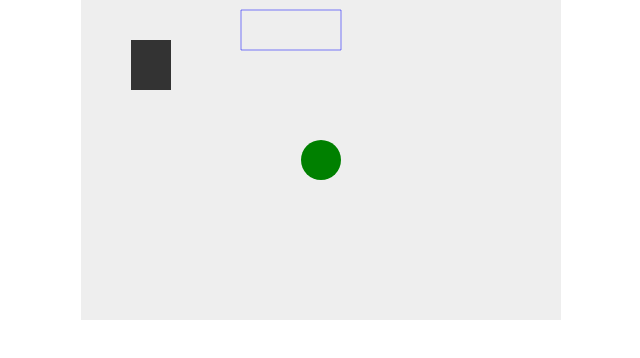
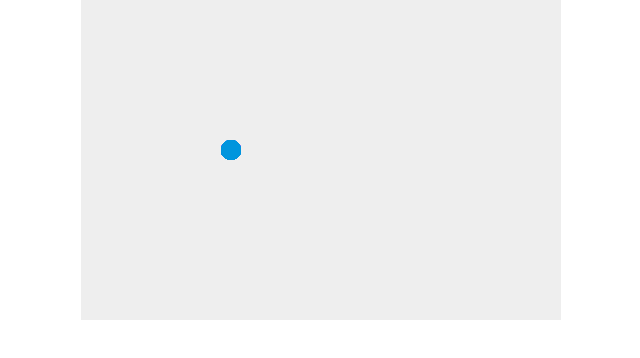
Before and after one commit to Doppon/BreakoutGame, a plain HTML site: page index.html in a window 1280 px wide. Shown: the whole page, without its empty margins (319-959 px from the left). Drawn offline with Linux system fonts and the light colour scheme.

Commit message:
必要のない要素を削除

```diff
--- a/index.html
+++ b/index.html
@@ -11,32 +11,18 @@
 <body>
     <canvas id="myCanvas" width="480" height="320"></canvas>
     <script>
+        var canvas = document.getElementById("myCanvas");
+        var ctx = canvas.getContext("2d");
+
         function draw() {
-            //描画
+            ctx.beginPath();
+            ctx.arc(150, 150, 10, 0, Math.PI*2);
+            ctx.fillStyle = "#0095DD"
+            ctx.fill();
+            ctx.closePath();
         }
         //10sごとに更新
         setInterval(draw, 10);
-
-        var canvas = document.getElementById("myCanvas");
-        var ctx = canvas.getContext("2d");
-
-        ctx.beginPath();
-        ctx.rect(50, 40, 40, 50);
-        ctx.fillStyle = "#333333";
-        ctx.fill();
-        ctx.closePath();
-
-        ctx.beginPath();
-        ctx.arc(240, 160, 20, 0, Math.PI*2, false);
-        ctx.fillStyle = "green";
-        ctx.fill();
-        ctx.closePath();
-
-        ctx.beginPath();
-        ctx.rect(160, 10, 100, 40);
-        ctx.strokeStyle = "rgba(0, 0, 255, 0.5)";
-        ctx.stroke();
-        ctx.closePath();
     </script>
 </body>
 </html>
```
